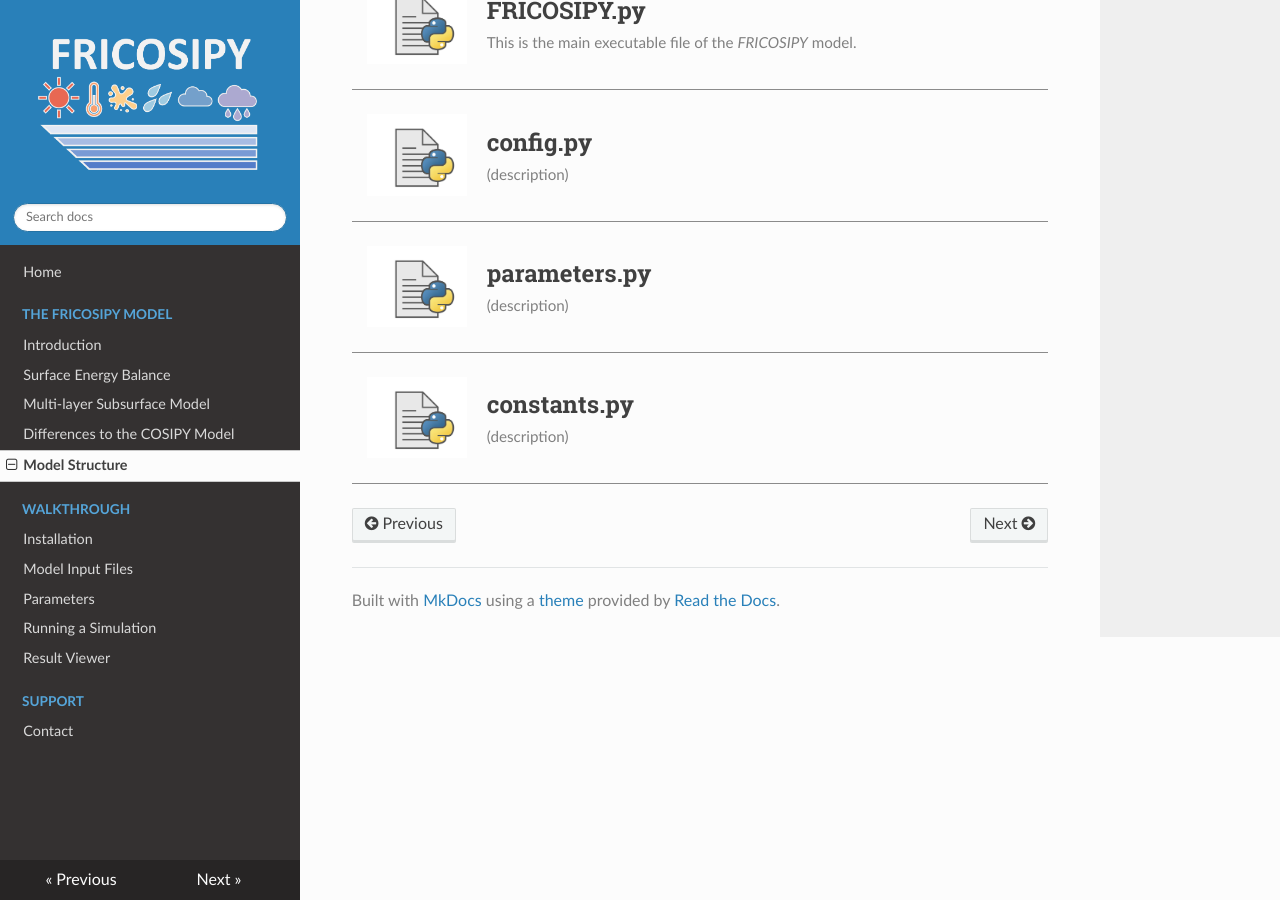
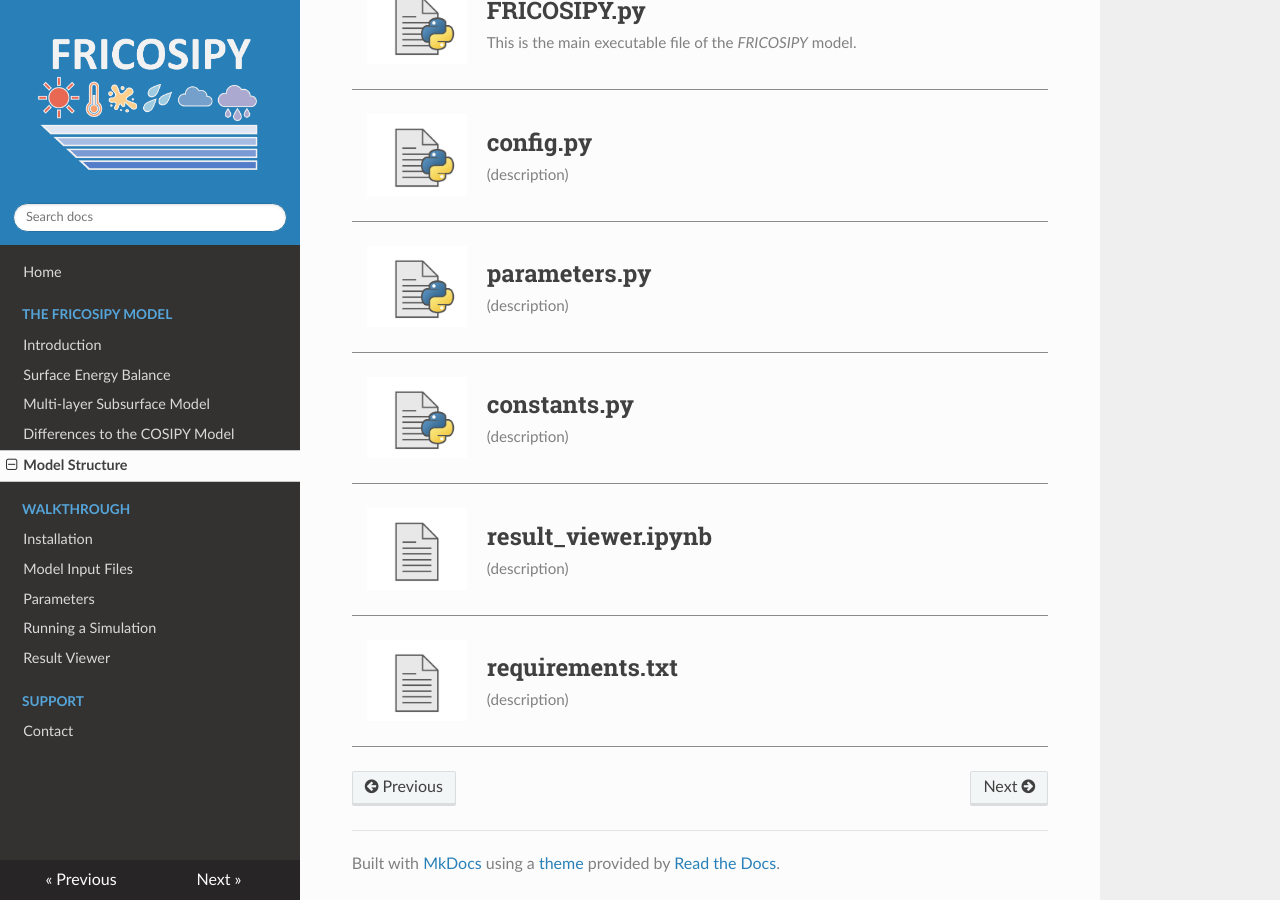
Before and after one commit to MarcusGastaldello/FRICOSIPY, an MkDocs documentation site: the page built from docs/model_structure.md, in a window 1280 px wide and 900 px high, scrolled down 512 px. Built offline with MkDocs 1.6.1, drawn with Linux system fonts in a browser that asks for light colours.

Commit message:
Update model_structure.md

```diff
--- a/docs/model_structure.md
+++ b/docs/model_structure.md
@@ -46,3 +46,11 @@
 <div style="display: table; width: 100%; margin-bottom: 25px; padding-left: 15px;"><div style="display: table-cell; vertical-align: middle; width: 115px;"><img src="https://github.com/MarcusGastaldello/FRICOSIPY/raw/main/docs/icons/Python.png" width="100" style="display: block;"></div><div style="display: table-cell; vertical-align: middle; padding-left: 5px;"><h2 style="margin: 0; padding: 0;">constants.py</h2><div style="margin-top: 8px;"><span style="color: gray; font-size: 0.95em;">(description)</span></div></div></div>
 
 <hr style="height:1px; background-color:#8b8b8b; border:none;" />
+
+<div style="display: table; width: 100%; margin-bottom: 25px; padding-left: 15px;"><div style="display: table-cell; vertical-align: middle; width: 115px;"><img src="https://github.com/MarcusGastaldello/FRICOSIPY/raw/main/docs/icons/Jupyter.png" width="100" style="display: block;"></div><div style="display: table-cell; vertical-align: middle; padding-left: 5px;"><h2 style="margin: 0; padding: 0;">result_viewer.ipynb</h2><div style="margin-top: 8px;"><span style="color: gray; font-size: 0.95em;">(description)</span></div></div></div>
+
+<hr style="height:1px; background-color:#8b8b8b; border:none;" />
+
+<div style="display: table; width: 100%; margin-bottom: 25px; padding-left: 15px;"><div style="display: table-cell; vertical-align: middle; width: 115px;"><img src="https://github.com/MarcusGastaldello/FRICOSIPY/raw/main/docs/icons/Text.png" width="100" style="display: block;"></div><div style="display: table-cell; vertical-align: middle; padding-left: 5px;"><h2 style="margin: 0; padding: 0;">requirements.txt</h2><div style="margin-top: 8px;"><span style="color: gray; font-size: 0.95em;">(description)</span></div></div></div>
+
+<hr style="height:1px; background-color:#8b8b8b; border:none;" />
```
